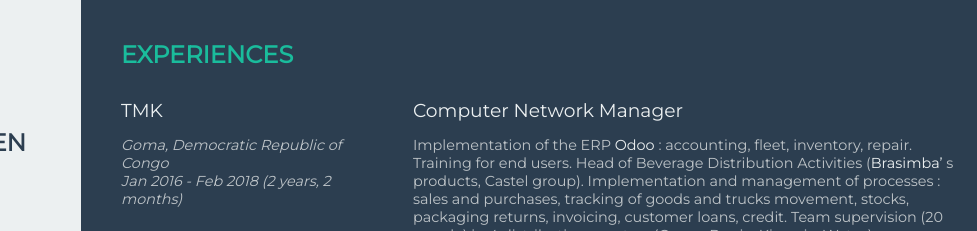
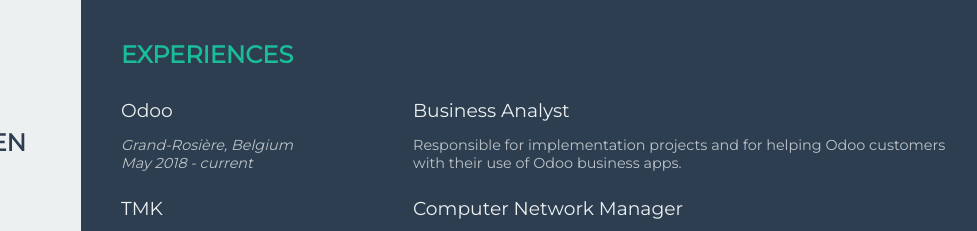
Before and after one commit to sbuhl/buhl-be, a plain HTML site: page index.html in a window 1280 px wide. Shown: the top 231 px of the page, 303-1280 px from the left. Drawn offline with Linux system fonts and the light colour scheme.

Commit message:
Add Odoo XP

```diff
--- a/index.html
+++ b/index.html
@@ -60,6 +60,13 @@
 		<section class="content">
 			<section class="inner experience" id="experience">
 				<h2>Experiences</h2>
+				<section class="detail">
+					<h3><a href="https://www.odos.com">Odoo</a></h3>
+					<h3>Business Analyst</h3>
+					<p class="lieu">Grand-Rosière, Belgium<br>
+					May 2018 - current</p>
+					<p>Responsible for implementation projects and for helping Odoo customers with their use of Odoo business apps.</p>
+				</section>
 				<section class="detail">
 					<h3><a href="http://www.tmkcongo.com">TMK</a></h3>
 					<h3>Computer Network Manager</h3>
```
